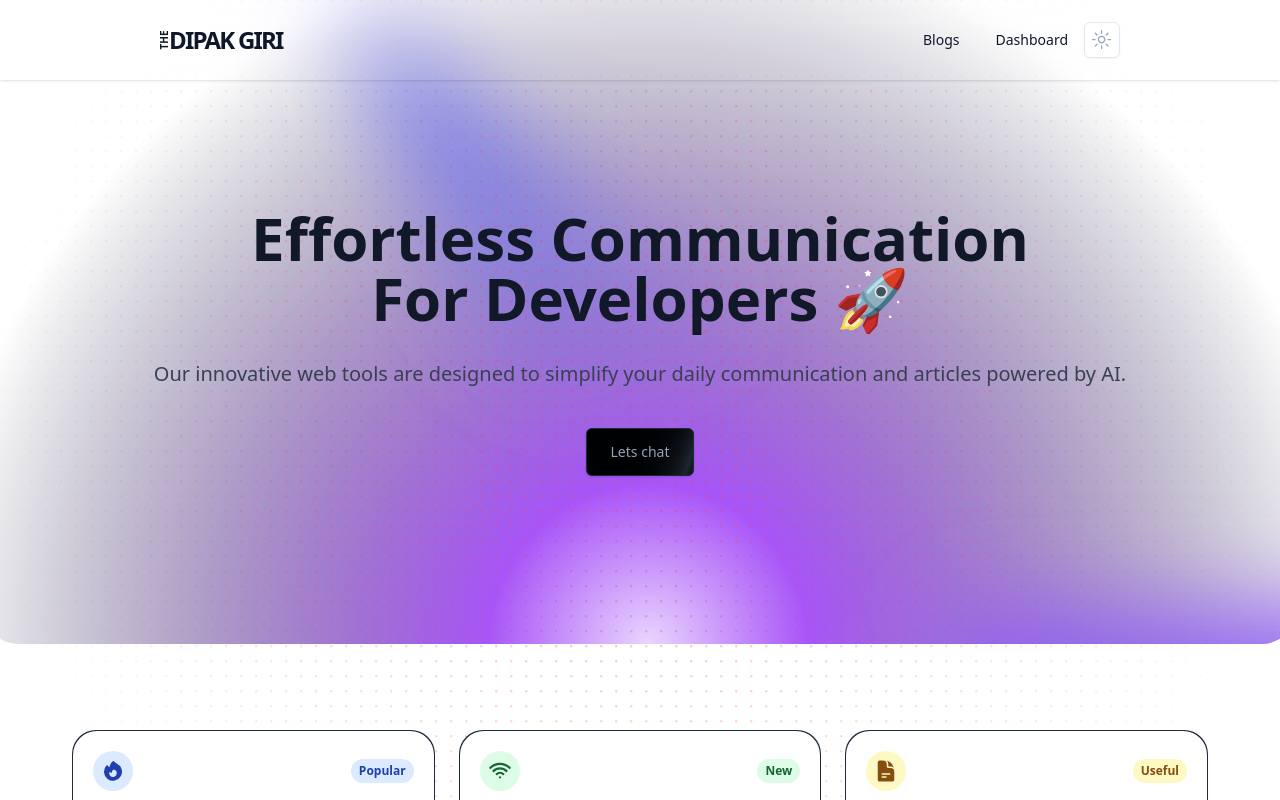
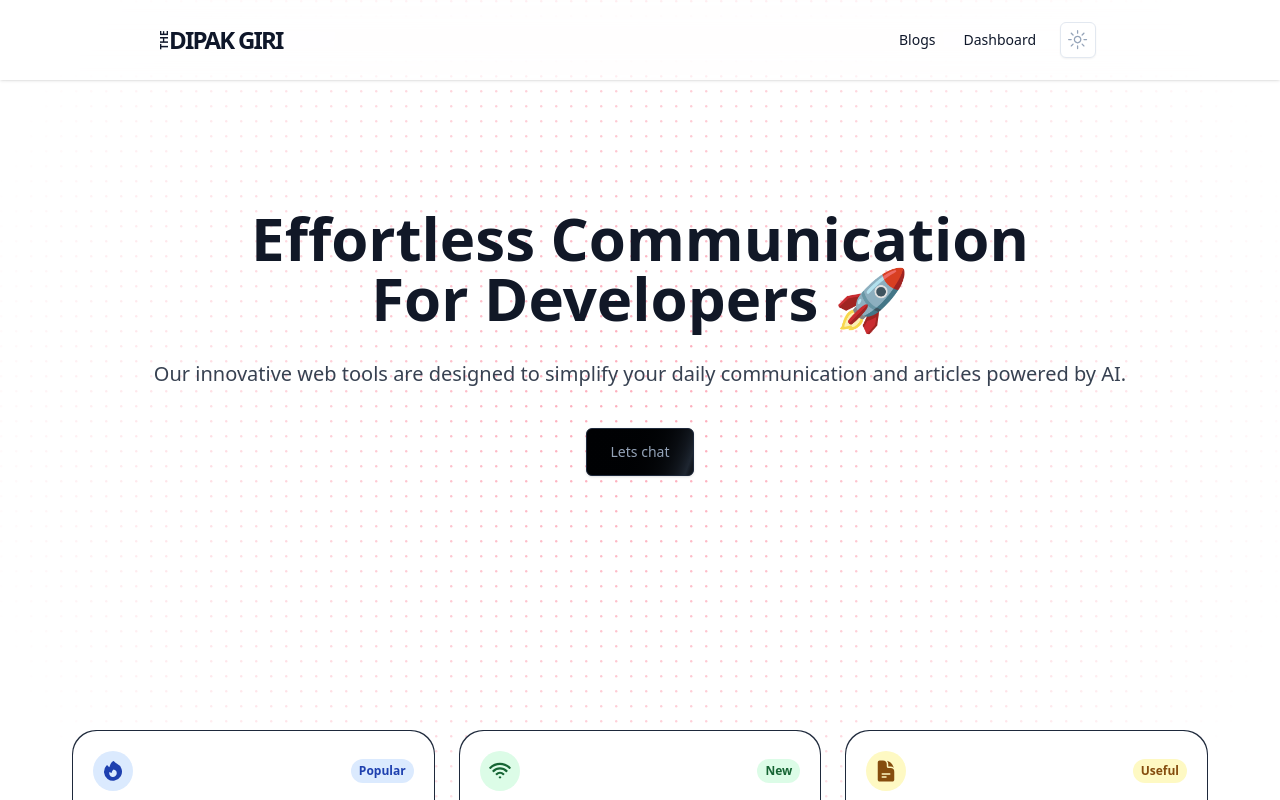
Before and after one commit to DipakTech/Personnal-portfolio-v2, a Next.js app: page / in a window 1280 px wide. Shown: the top 800 px of the page. Built offline with nearby package versions, Linux system fonts and the light colour scheme; no server answers.

Commit message:
menubar refactore

```diff
--- a/app/blogs/page.tsx
+++ b/app/blogs/page.tsx
@@ -16,8 +16,8 @@ const BlogListPage = () => {
   return (
     <>
       <Header />
-      <main className="min-h-[calc(100vh-97px)] pt-24 flex-1">
-        <BentoGrid className="max-w-6xl mx-auto">
+      <main className="min-h-[calc(100vh-97px)] pt-24 flex-1 ">
+        <BentoGrid className="max-w-6xl mx-auto ">
           {items.map((item, i) => (
             <BentoGridItem
               key={i}
--- a/components/Header/Header.tsx
+++ b/components/Header/Header.tsx
@@ -91,25 +91,29 @@ export default function Header() {
                   [1, 0],
                 ),
               }}
-              className="flex items-center space-x-4 text-sm font-medium text-slate-400"
+              className=" sm:flex items-center space-x-6 text-sm font-medium text-slate-400"
             >
+              <div className="flex items-center space-x-2">
                 <Link
-                className="font-medium text-sm text-slate-900 dark:text-slate-300 dark:hover:text-white mx-4 lg:mx-5 transition duration-150 ease-in-out"
+                  className="hidden sm:flex font-medium text-sm text-slate-900 dark:text-slate-300 dark:hover:text-white mx-4 lg:mx-5 transition duration-150 ease-in-out"
                   href="/blogs"
                 >
                   Blogs
                 </Link>
                 <Link
-                className="font-medium text-sm text-slate-900 dark:text-slate-300 dark:hover:text-white mx-4 lg:mx-5 transition duration-150 ease-in-out"
+                  className="hidden sm:flex font-medium text-sm text-slate-900 dark:text-slate-300 dark:hover:text-white mx-4 lg:mx-5 transition duration-150 ease-in-out"
                   href="/dashboard"
                 >
                   Dashboard
                 </Link>
+              </div>
+              <div className="flex gap-2 items-center ">
                 <nav className="ml-auto flex items-center gap-2">
                   <ModeToggle />
                   <UserButton />
                 </nav>
                 <MobileMenu />
+              </div>
             </motion.nav>
           </div>
         </motion.header>
--- a/components/hero/hero.tsx
+++ b/components/hero/hero.tsx
@@ -16,7 +16,7 @@ export default function Hero({ href }: { href: any }) {
         <Particles className="absolute inset-0 -z-10" />
 
         {/* Illustration */}
-        <div
+        {/* <div
           className="absolute pb-32 inset-0 -z-10 -mx-28 rounded-b-[32px] pointer-events-none overflow-hidden"
           aria-hidden="true"
         >
@@ -29,7 +29,7 @@ export default function Hero({ href }: { href: any }) {
               alt="Hero Illustration"
             />
           </div>
-        </div>
+        </div> */}
 
         <div className="pt-32 pb-16 md:pt-52 md:pb-10">
           <div className="container mx-auto text-center">
--- a/components/mobile-menu.tsx
+++ b/components/mobile-menu.tsx
@@ -36,11 +36,11 @@ export default function MobileMenu() {
   });
 
   return (
-    <div className="md:hidden flex items-center ml-4">
+    <div className="flex items-center ml-4">
       {/* Hamburger button */}
       <button
         ref={trigger}
-        className={`hamburger ${mobileNavOpen && "active"}`}
+        className={`hamburger md:hidden ${mobileNavOpen && "active"}`}
         aria-controls="mobile-nav"
         aria-expanded={mobileNavOpen}
         onClick={() => setMobileNavOpen(!mobileNavOpen)}
@@ -72,41 +72,17 @@ export default function MobileMenu() {
           <li>
             <Link
               className="flex font-medium text-sm text-slate-300 hover:text-white py-1.5"
-              href="/about"
+              href="/blogs"
             >
-              About
+              Blogs
             </Link>
           </li>
           <li>
             <Link
               className="flex font-medium text-sm text-slate-300 hover:text-white py-1.5"
-              href="/integrations"
+              href="/dashboard"
             >
-              Integrations
-            </Link>
-          </li>
-          <li>
-            <Link
-              className="flex font-medium text-sm text-slate-300 hover:text-white py-1.5"
-              href="/pricing"
-            >
-              Pricing
-            </Link>
-          </li>
-          <li>
-            <Link
-              className="flex font-medium text-sm text-slate-300 hover:text-white py-1.5"
-              href="/customers"
-            >
-              Customers
-            </Link>
-          </li>
-          <li>
-            <Link
-              className="flex font-medium text-sm text-slate-300 hover:text-white py-1.5"
-              href="/changelog"
-            >
-              Changelog
+              Dashboard
             </Link>
           </li>
         </ul>
--- a/components/ui/bento-grid.tsx
+++ b/components/ui/bento-grid.tsx
@@ -26,7 +26,7 @@ export const BentoGrid = ({
       </div>
       <div
         className={cn(
-          "grid md:auto-rows-[20rem] grid-cols-1 md:grid-cols-3 gap-4  mx-auto ",
+          "grid md:auto-rows-[20rem] grid-cols-1 md:grid-cols-3 gap-4  mx-auto px-4 sm:px-0 ",
           className,
         )}
       >
```
Lines whose indentation alone changed are shown as unchanged.
